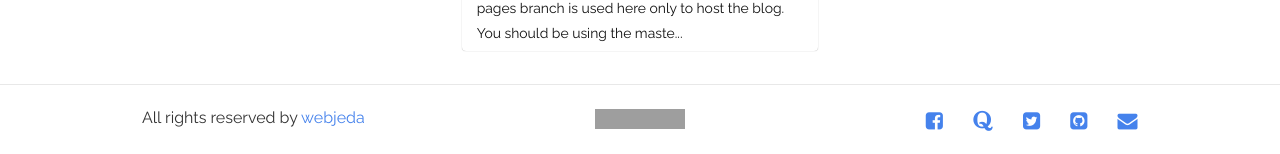
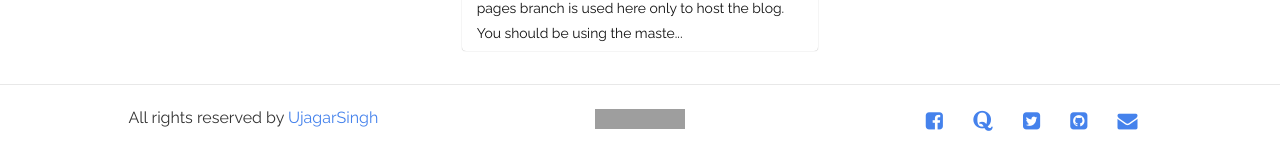
Before and after one commit to ujagarsingh/ujagarsingh.github.io, a Jekyll site: the page built from index.html, in a window 1280 px wide. Shown: the part 832-986 px from the top of the page. Built offline with Jekyll 4.4.1, drawn with Linux system fonts in a browser that asks for light colours; the list of posts is cut into pages by our own code; grey boxes are pictures that could not be loaded.

Commit message:
update _config.yml

```diff
--- a/_config.yml
+++ b/_config.yml
@@ -9,7 +9,7 @@
 title: Javascript in Hindi
 email: ujagar.singh.meena@gmail.com
 description: > # this means to ignore newlines until "baseurl:"
-  Webjeda Cards is a Bootstrap based jekyll theme for portfolio, photography or any kind of blog.
+  This is a Bootstrap based jekyll theme for portfolio, photography or any kind of blog.
 
 
 baseurl: "" # the subpath of your site, e.g. /blog
@@ -23,8 +23,8 @@
 built-by: webjeda
 
 copyright:
-   name: webjeda
-   link: 'http://blog.webjeda.com'
+   name: UjagarSingh
+   link: 'http://ujagarsingh.com'
 
 # Build settings
 markdown: kramdown
@@ -37,7 +37,7 @@
 
 # Comments
 disqus: yes
-disqus-shortname: webjeda-demo
+disqus-shortname: ujagar-singh
 
 #social
 facebook: http://facebook.com/webjeda
```
